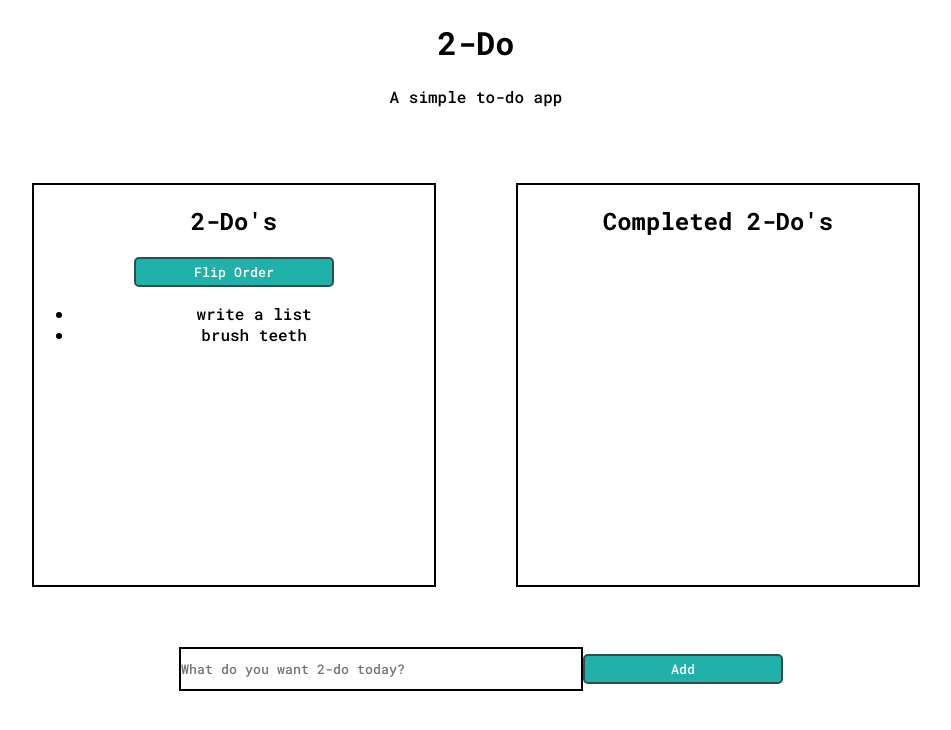
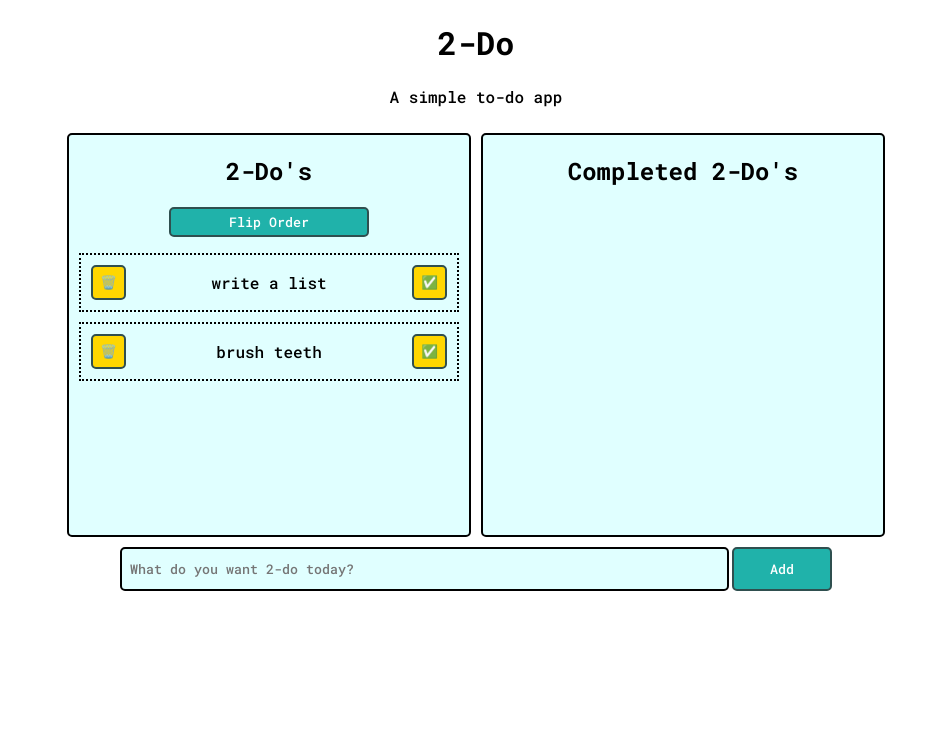
Before and after one commit to tom-ai/2-do, a React (Create React App) app: page / in a window 1280 px wide. Shown: the top 730 px of the page, without its empty margins (164-1115 px from the left). Built offline with nearby package versions, Linux system fonts and the light colour scheme.

Commit message:
Delete functionality added, Completed functionality in progress

```diff
--- a/src/App.css
+++ b/src/App.css
@@ -9,14 +9,16 @@
 .list-container {
 	display: flex;
 	justify-content: center;
-	padding: 20px;
+	padding: 5px;
 }
 
 .list-div {
 	border: 2px solid black;
+	background-color: lightcyan;
 	height: 400px;
 	width: 400px;
-	margin: 40px;
+	margin: 5px;
+	border-radius: 5px;
 }
 
 .input-container {
@@ -28,9 +30,17 @@
 .input-text-box {
 	height: 40px;
 	padding: 0px;
-	margin-left: 10px;
-	margin-top: 0px;
 	margin-bottom: 0px;
+	border-radius: 5px;
+	background-color: lightcyan;
+}
+
+.list-button {
+	width: 35px;
+	height: 35px;
+	background-color: gold;
+	text-align: center;
+	padding: 0px;
 }
 
 button {
@@ -44,7 +54,28 @@ button {
 }
 
 input {
-	width: 400px;
+	width: 605px;
 	border: 2px solid black;
 	padding-right: 5px;
 }
+
+li {
+	display: flex;
+	text-align: center;
+	align-items: center;
+	list-style: none;
+	margin: 10px;
+	justify-content: space-between;
+	padding: 10px;
+	border: 2px dotted black;
+}
+
+ul {
+	padding: 0px;
+}
+
+#add-todo-button {
+	height: 44px;
+	width: 100px;
+	margin-left: 3px;
+}
--- a/src/App.js
+++ b/src/App.js
@@ -8,7 +8,6 @@ const form = document.querySelector("form");
 
 function App() {
 	const [todos, setTodos] = useState(["write a list", "brush teeth"]);
-
 	const flipOrder = () => {
 		setTodos((currentTodos) => {
 			return [...currentTodos].reverse();
@@ -21,11 +20,30 @@ function App() {
 		});
 	};
 
+	const deleteItem = (itemToDelete) => {
+		setTodos((currentTodos) => {
+			const filteredTodos = [...currentTodos];
+			return filteredTodos.filter((todo) => todo !== itemToDelete);
+		});
+	};
+
+	const completeItem = (itemToComplete) => {
+		setTodos((currentTodos) => {
+			const filteredTodos = [...currentTodos];
+			return filteredTodos.filter((todo) => todo !== itemToComplete);
+		});
+	};
+
 	return (
 		<div className="body">
 			<Header />
 			<div className="list-container">
-				<PendingList todos={todos} flipOrder={flipOrder} />
+				<PendingList
+					todos={todos}
+					flipOrder={flipOrder}
+					deleteItem={deleteItem}
+					completeItem={completeItem}
+				/>
 				<CompletedList />
 			</div>
 			<div className="input-container">
--- a/src/components/Input.jsx
+++ b/src/components/Input.jsx
@@ -1,16 +1,15 @@
-import {useState} from "react";
+import { useState } from "react";
 
 const Input = ({ addTodo }) => {
-	const [todo, setNewTodo] = useState("")
+	const [todo, setNewTodo] = useState("");
 
 	const handleSubmit = (event) => {
-		event.preventDefault()
+		event.preventDefault();
 
-		const newItem = todo
-		addTodo(newItem) // cb?
-
-		setNewTodo("")
-	}
+		const newItem = todo;
+		addTodo(newItem);
+		setNewTodo("");
+	};
 	return (
 		<div className="input-div">
 			<form onSubmit={handleSubmit}>
@@ -18,11 +17,11 @@ const Input = ({ addTodo }) => {
 					className="input-text-box"
 					value={todo}
 					onChange={(e) => {
-			  setNewTodo(e.target.value)
+						setNewTodo(e.target.value);
 					}}
-          placeholder="What do you want 2-do today?"
+					placeholder=" What do you want 2-do today?"
 				></input>
-        <button type="submit">
+				<button id="add-todo-button" type="submit">
 					Add
 				</button>
 			</form>
--- a/src/components/Pending-List.jsx
+++ b/src/components/Pending-List.jsx
@@ -1,6 +1,6 @@
 // import {addTodo} from "../App"
 
-const PendingList = ({ todos, flipOrder }) => {
+const PendingList = ({ todos, flipOrder, deleteItem, completeItem }) => {
 	return (
 		<div className="list-div">
 			<h2>2-Do's</h2>
@@ -12,8 +12,21 @@ const PendingList = ({ todos, flipOrder }) => {
 				Flip Order
 			</button>
 			<ul>
-				{todos.map((todo, index) => {
-					return <li key={index}> {todo} </li>;
+				{todos.map((todo) => {
+					return (
+						<li key={todo}>
+							<button className="list-button" onClick={() => deleteItem(todo)}>
+								🗑️
+							</button>
+							{` ${todo} `}
+							<button
+								className="list-button"
+								onClick={() => completeItem(todo)}
+							>
+								✅
+							</button>
+						</li>
+					);
 				})}
 			</ul>
 		</div>
```
Lines whose indentation alone changed are shown as unchanged.
